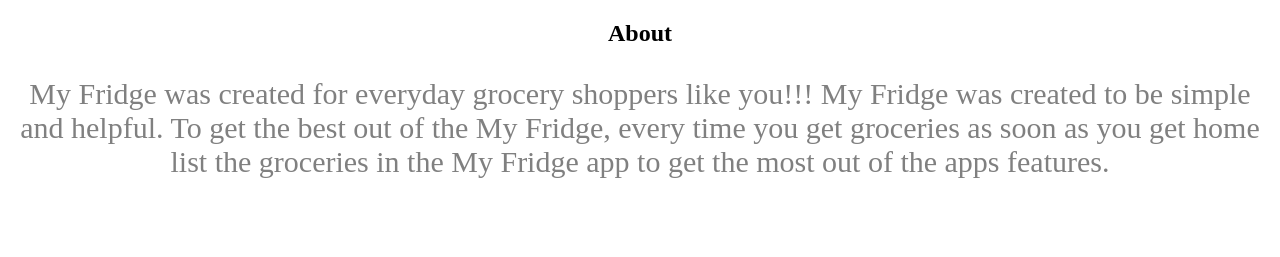
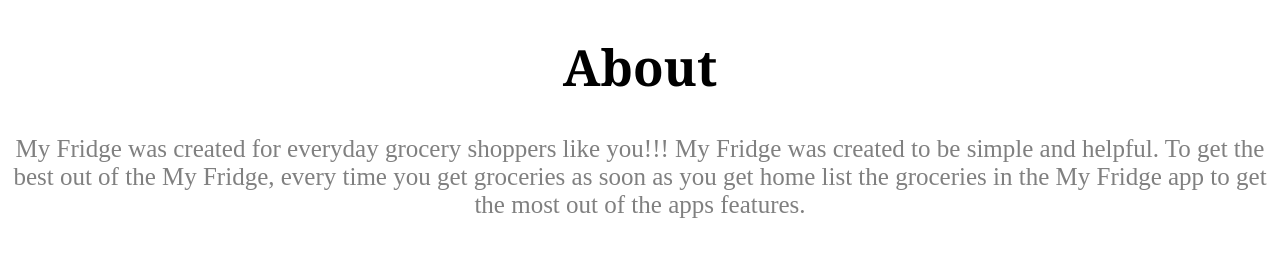
Before and after one commit to nickdep217/My_Fridges, a Python web app: template Templates/aboutpage.html in a window 1280 px wide; the page is wider, and only the part inside the window is pictured. Shown: the part 87-344 px from the top of that part. Run offline with Jinja, Linux system fonts and the light colour scheme; the template is opened without the code that fills it, so the values that code supplies are empty.

Commit message:
idk what filip was doing here

```diff
--- a/Templates/aboutpage.html
+++ b/Templates/aboutpage.html
@@ -21,8 +21,8 @@
     <th><h2> <a href=/about >About</a></h2></th>
 
     </table>
-    <h2> <center>About</center></h2>
-      <p class='about' style="text-align:center;color:grey;font-size:30px;">My Fridge was created for everyday grocery shoppers like you!!!
+    <h1 style="font-family:Georgia;color:black;text-align:center;font-size:50px;">About</h1>
+      <p class='about' style="text-align:center;color:grey;font-size:25px;">My Fridge was created for everyday grocery shoppers like you!!!
         My Fridge was created to be simple and helpful.
         To get the best out of the My Fridge, every time you get groceries as soon as you get home list the groceries in the My Fridge app to get the most out of the apps features.</p>
 
--- a/Templates/fridgepage.html
+++ b/Templates/fridgepage.html
@@ -23,7 +23,7 @@
     <th><h2> <a href=/about >About</a></h2></th>
 
     </table>
-
+    <h1 style="font-family:Georgia;color:black;text-align:center;font-size:50px;">Your Fridge</h1>
 
     <!-- <a href=/fridge ></a> -->
     </div>
--- a/Templates/recipepage.html
+++ b/Templates/recipepage.html
@@ -24,6 +24,7 @@
 
     </table>
 
+    <h1 style="font-family:Georgia;color:black;text-align:center;font-size:50px;">Recipes</h1>
 
     <!-- <a href=/fridge ></a> -->
     </div>
--- a/Templates/shopping_listpage.html
+++ b/Templates/shopping_listpage.html
@@ -23,7 +23,7 @@
     <th><h2> <a href=/about >About</a></h2></th>
 
     </table>
-
+    <h1 style="font-family:Georgia;color:black;text-align:center;font-size:50px;">Shopping List</h1>
 
     <!-- <a href=/fridge ></a> -->
     </div>
```
